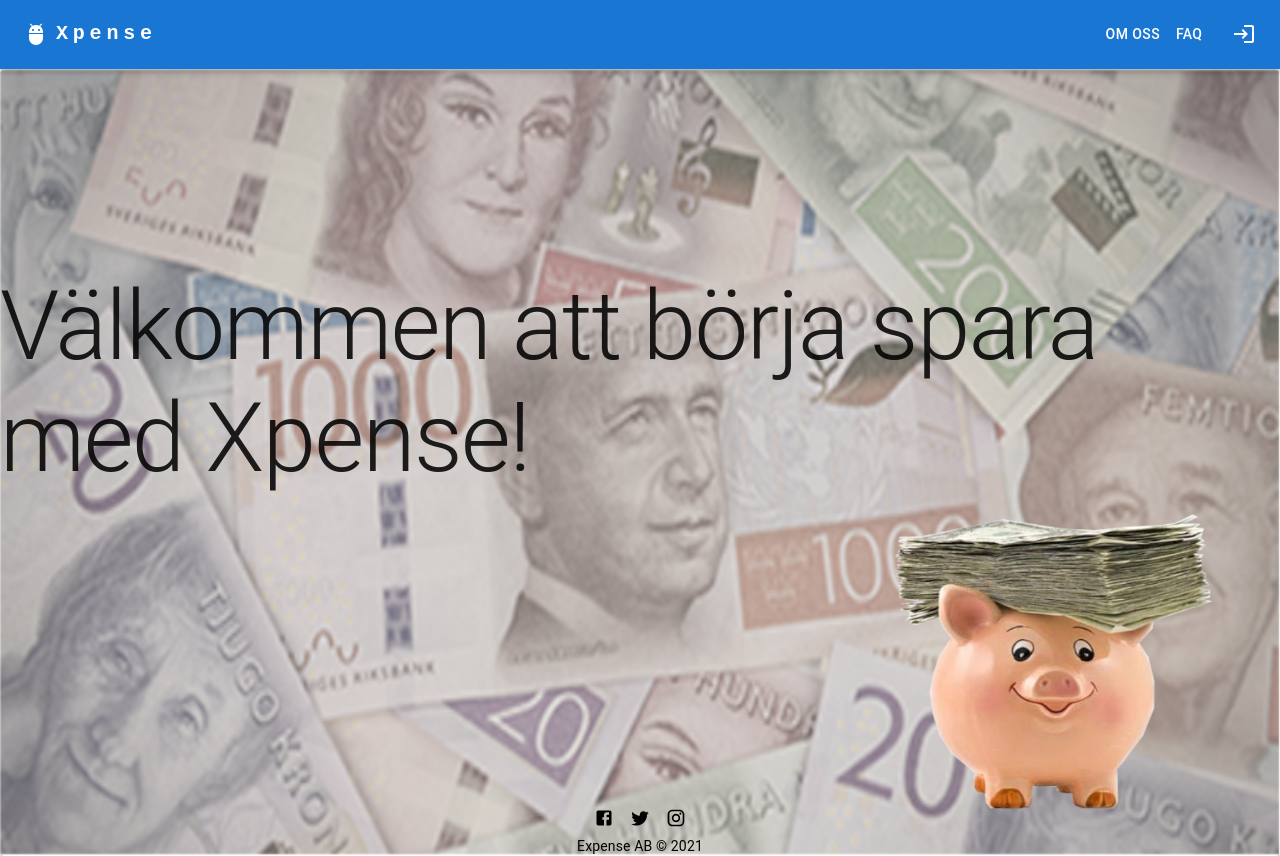
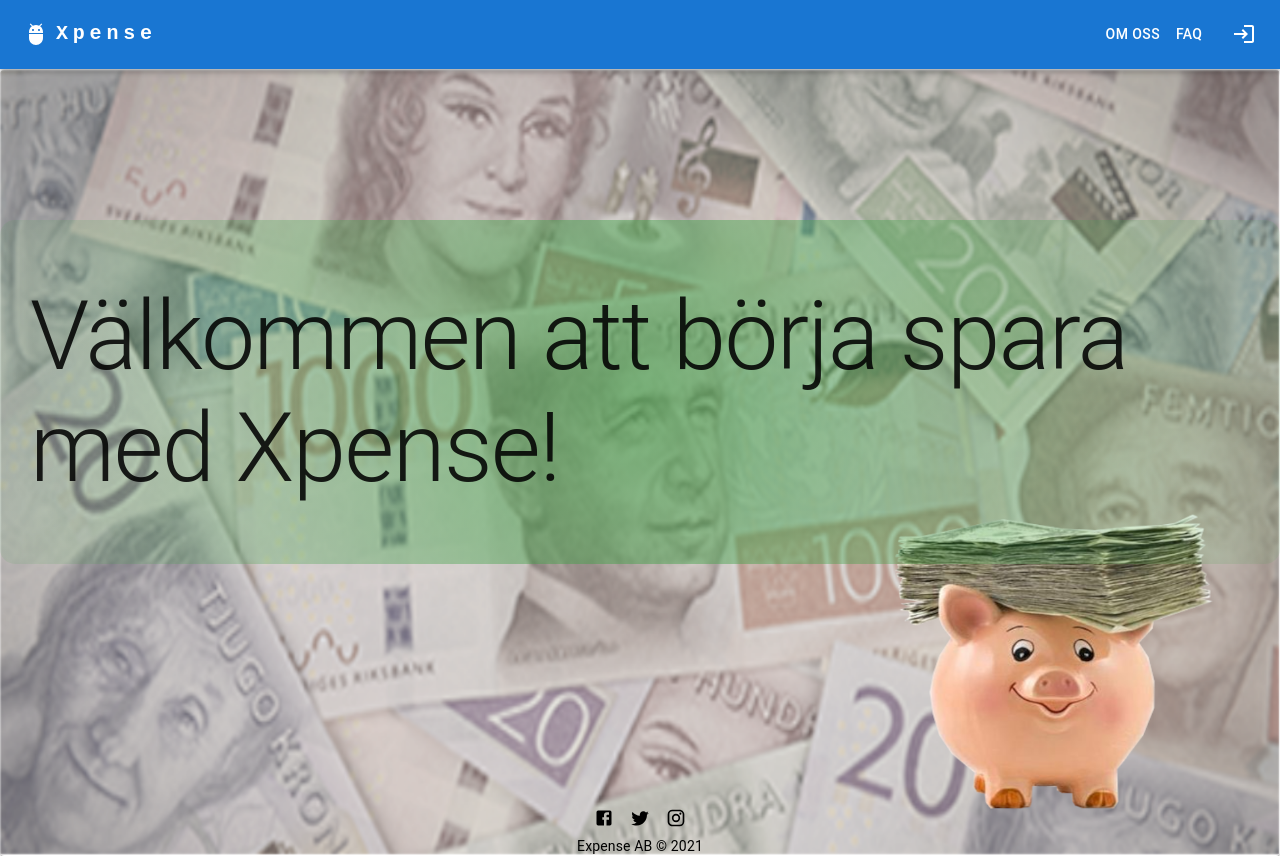
Before and after one commit to Fullstack-Roligheter/Frontend-ReactTS, a React (Create React App) app: page / in a window 1280 px wide. Built offline with nearby package versions, Linux system fonts and the light colour scheme.

Commit message:
More work on welcome

```diff
--- a/src/features/welcome/welcome.tsx
+++ b/src/features/welcome/welcome.tsx
@@ -8,9 +8,9 @@ function WelcomeFeature() {
         display="flex"
         justifyContent="center"
         alignItems="center"
-        sx={{ paddingTop: '200px', marginTop: '70px' }}
+        sx={{ paddingTop: '150px', marginTop: '70px', }}
       >
-        <Box>
+        <Box sx={{ background: 'radial-gradient(circle at center, rgba(65, 162, 72, 0.6), rgba(65, 162, 72, 0.1))', borderRadius: '15px', paddingLeft: '30px', paddingRight: '30px', paddingTop: '60px', paddingBottom: '60px' }}>
           <Typography variant='h1'>Välkommen att börja spara med Xpense!</Typography>
         </Box>
       </Box>
```
